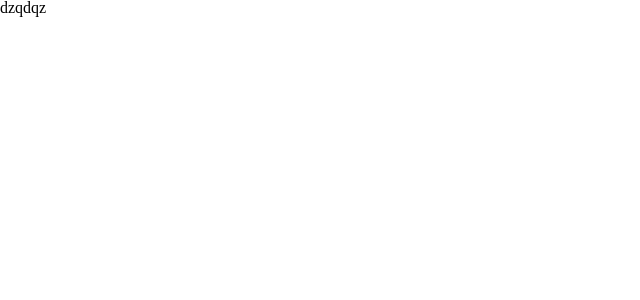
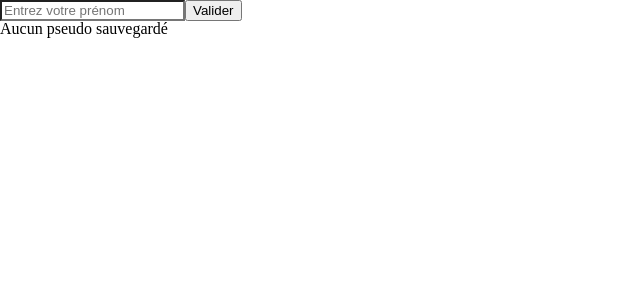
Before and after one commit to BodeFlorian/Movies-Guess, a React (Vite) app: page / in a window 1280 px wide. Shown: the top 300 px of the page, without its empty margins (0-640 px from the left). Built offline with nearby package versions, Linux system fonts and the light colour scheme; the HTML template or start-up script is replaced by a standard one.

Commit message:
+ Installation de zustand + Création du store pour le pseudo

```diff
--- a/package.json
+++ b/package.json
@@ -13,7 +13,8 @@
     "react": "^18.3.1",
     "react-dom": "^18.3.1",
     "react-router-dom": "^7.0.2",
-    "sass": "^1.82.0"
+    "sass": "^1.82.0",
+    "zustand": "^5.0.3"
   },
   "devDependencies": {
     "@eslint/js": "^9.15.0",
--- a/src/App.jsx
+++ b/src/App.jsx
@@ -2,13 +2,13 @@ import { BrowserRouter as Router, Routes, Route } from 'react-router-dom'
 
 import './utils/style/app.scss'
 
-import Page1 from './pages/Page1'
+import Index from './pages/Index'
 
 const App = () => {
   return (
     <Router>
       <Routes>
-        <Route path="/" element={<Page1 />} />
+        <Route path="/" element={<Index />} />
       </Routes>
     </Router>
   )
--- /dev/null
+++ b/src/pages/Index/index.jsx
@@ -0,0 +1,42 @@
+import React, { useState } from 'react'
+import useUserStore from '../../store/userStore.js'
+
+const Index = () => {
+  const [error, setError] = useState('')
+  const [inputValue, setInputValue] = useState('')
+  const { pseudo, setPseudo } = useUserStore()
+
+  const handleInputChange = (e) => {
+    setInputValue(e.target.value)
+    setError('')
+  }
+
+  const handleSubmit = (e) => {
+    e.preventDefault()
+    if (inputValue.trim().length < 2) {
+      setError('Le pseudo doit contenir au moins 2 caractères.')
+    } else {
+      setPseudo(inputValue)
+      setInputValue('')
+    }
+  }
+
+  return (
+    <div>
+      <form onSubmit={handleSubmit}>
+        <input
+          type="text"
+          placeholder="Entrez votre prénom"
+          value={inputValue}
+          onChange={handleInputChange}
+          aria-label="Votre prénom"
+        />
+        <button type="submit">Valider</button>
+      </form>
+      {pseudo ? <p>Pseudo actuel: {pseudo}</p> : <p>Aucun pseudo sauvegardé</p>}
+      {error && <p style={{ color: 'red' }}>{error}</p>}
+    </div>
+  )
+}
+
+export default Index
--- a/src/pages/Page1/index.jsx
+++ /dev/null
@@ -1,5 +0,0 @@
-const Page1 = () => {
-  return <div>dzqdqz</div>
-}
-
-export default Page1
--- /dev/null
+++ b/src/store/userStore.js
@@ -0,0 +1,12 @@
+import { create } from 'zustand'
+
+const useUserStore = create((set) => ({
+  pseudo: localStorage.getItem('pseudo') || '',
+
+  setPseudo: (newPseudo) => {
+    set({ pseudo: newPseudo })
+    localStorage.setItem('pseudo', newPseudo)
+  },
+}))
+
+export default useUserStore
```
Also changed, not shown: 1 other file (tests, documents, lock files or other folders).
